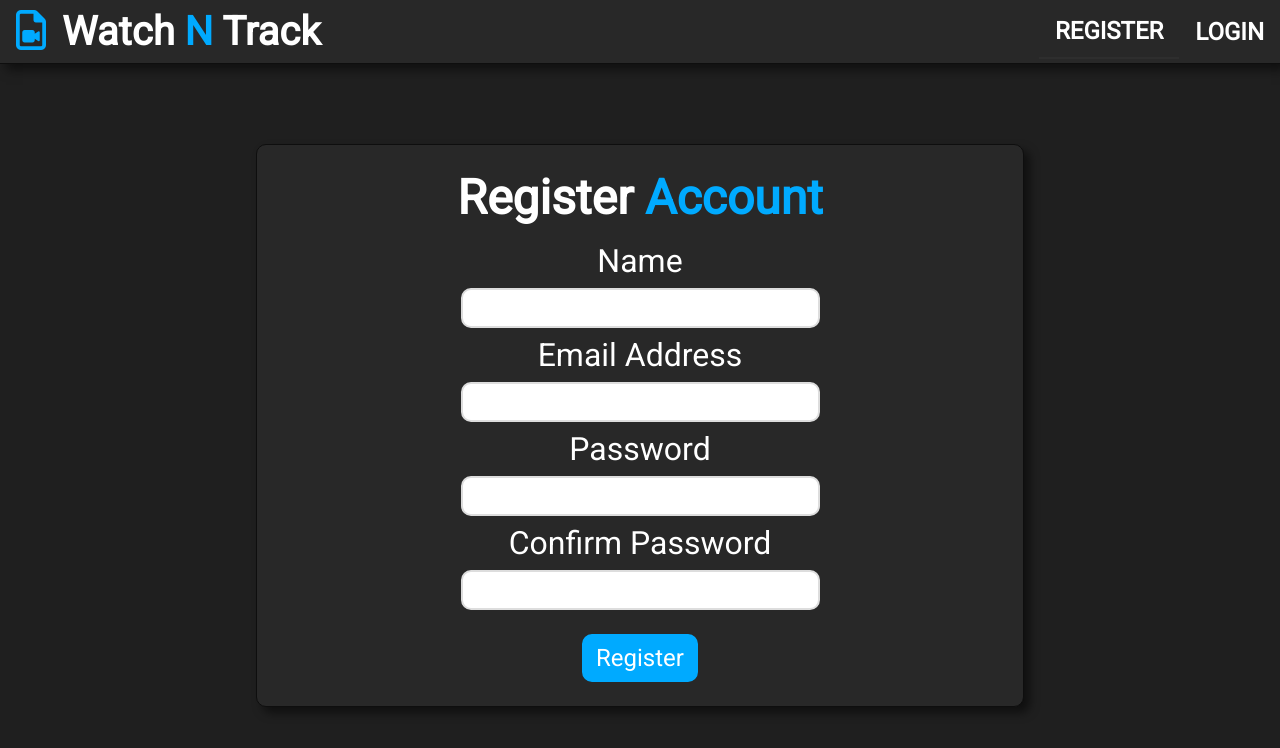
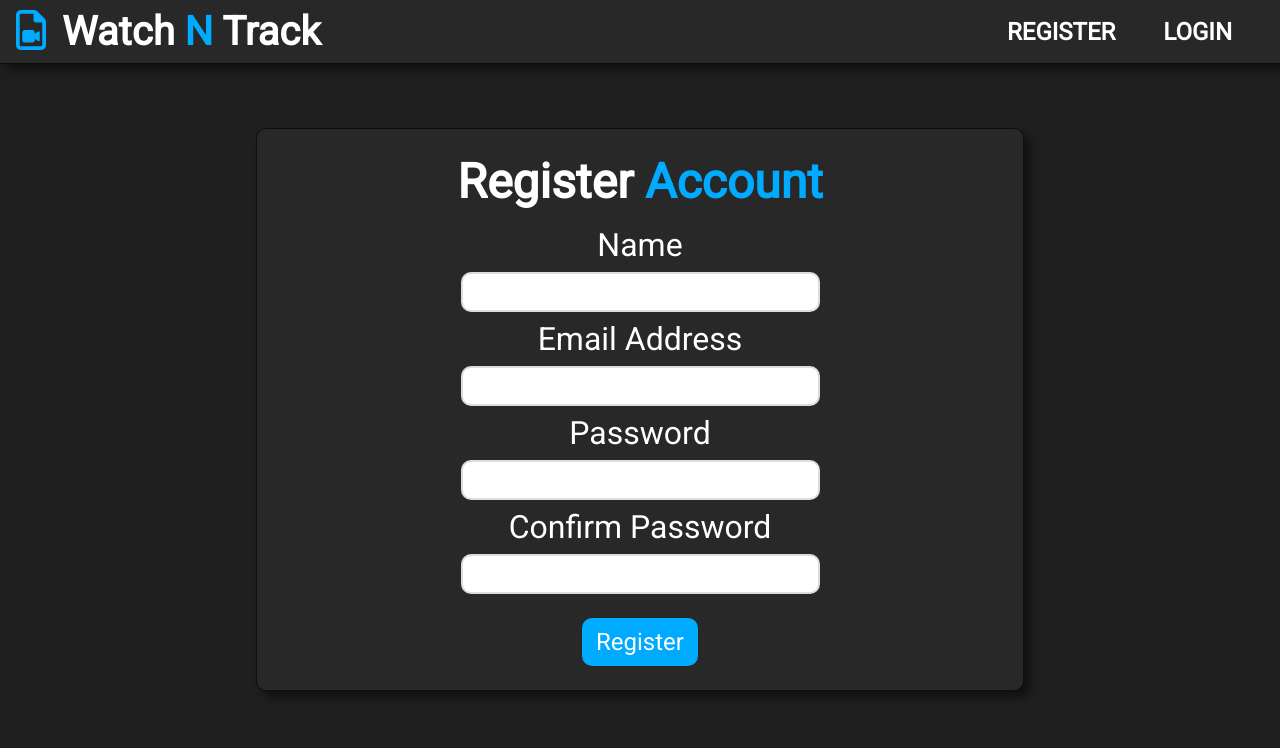
Before and after one commit to cburnjohnson/watch-n-track, a React (Create React App) app in the folder client/: page /register in a window 1280 px wide. Shown: the top 748 px of the page. Built offline with nearby package versions, Linux system fonts and the light colour scheme.

Commit message:
fixed bug and styling

```diff
--- a/client/src/components/movies/Movie.js
+++ b/client/src/components/movies/Movie.js
@@ -50,7 +50,7 @@ const Movie = ({ movie }) => {
     };
 
     return (
-        <li>
+        <li className='movie-item'>
             <span
                 onInput={onInput}
                 onFocus={onFocus}
--- a/client/src/components/pages/Register.js
+++ b/client/src/components/pages/Register.js
@@ -22,7 +22,7 @@ const Register = props => {
         if (isAuthenticated) {
             props.history.push('/');
         }
-        if (error !== null) {
+        if (error === 'User already exists') {
             setAlert(error, 'danger');
             clearErrors();
         }
--- a/client/src/style.css
+++ b/client/src/style.css
@@ -40,7 +40,7 @@ input[type='email']:focus {
 
 /* List Styling */
 .watched-list {
-    margin: 0 auto 5rem auto;
+    margin: 0 auto 4rem auto;
     width: 80%;
     border: 1px solid #0e0e0e;
     -webkit-box-shadow: 6px 6px 10px 0px rgba(0, 0, 0, 0.5);
@@ -119,7 +119,7 @@ input[type='email']:focus {
     color: #00aaff;
 }
 
-ul li {
+.movie-item {
     display: flex;
     justify-content: space-between;
     padding: 0.75rem 1rem;
@@ -175,7 +175,7 @@ ul li:last-child {
 
 /* Navbar */
 nav {
-    margin-bottom: 5rem;
+    margin-bottom: 4rem;
     height: 4rem;
     background-color: #282828;
     display: flex;
@@ -203,7 +203,6 @@ nav img {
 
 nav ul {
     display: flex;
-    align-items: center;
 }
 
 nav ul li {
@@ -214,6 +213,7 @@ nav ul li {
     color: #fff;
     font-weight: bold;
     transition: all 0.1s ease-in-out;
+    margin: 0 3rem 0 0;
 }
 
 nav ul li a {
```
